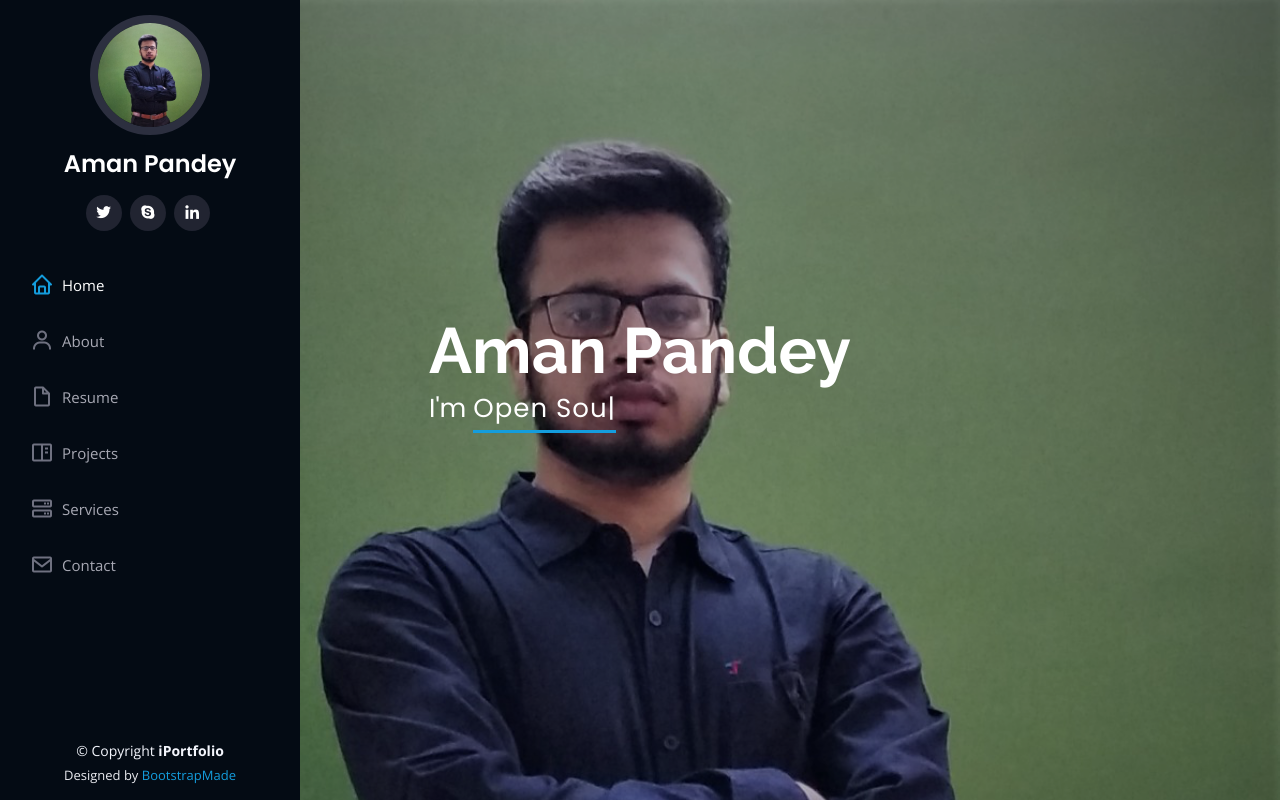
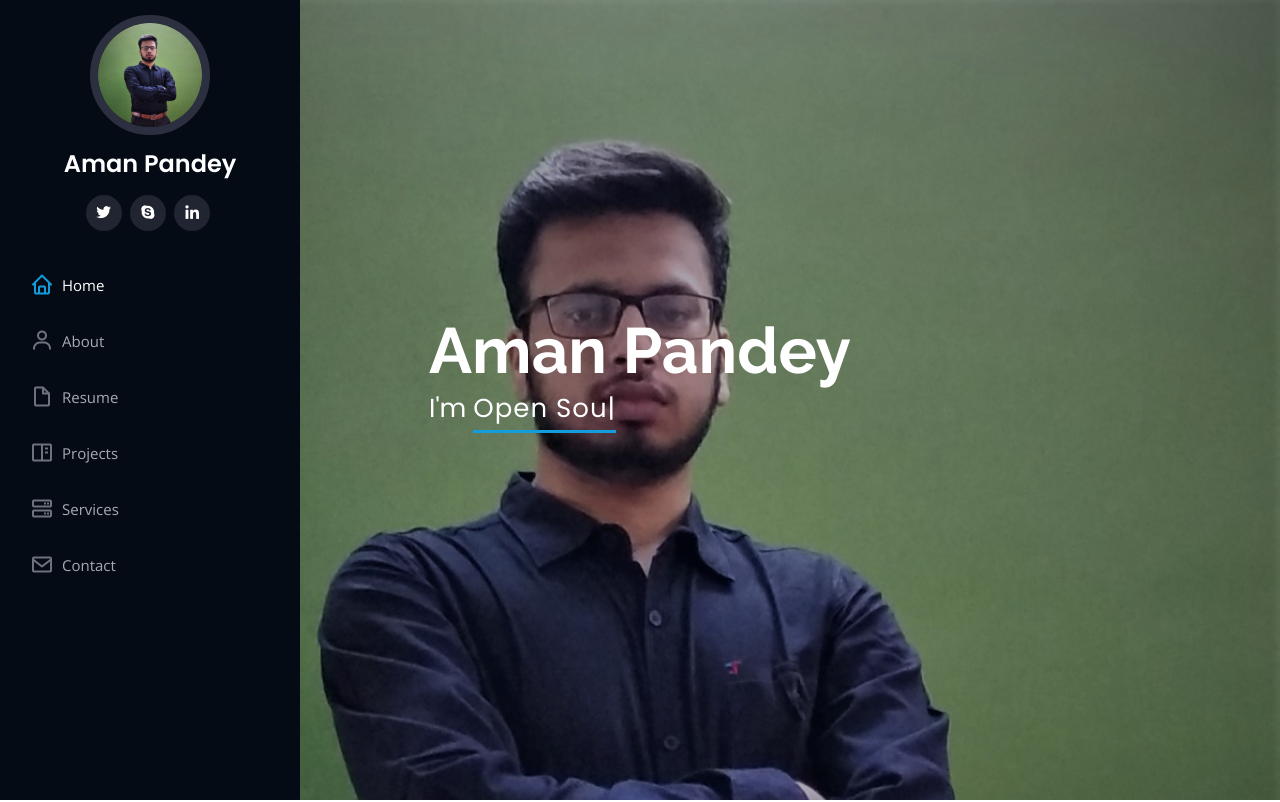
Before and after one commit to amanpandey0286/Aman_Pandey.github.io, a plain HTML site: page index.html in a window 1280 px wide. Shown: the top 802 px of the page. Drawn offline with nearby package versions, Linux system fonts and the light colour scheme.

Commit message:
new changes

```diff
--- a/index.html
+++ b/index.html
@@ -629,16 +629,16 @@
   <!-- ======= Footer ======= -->
   <footer id="footer">
     <div class="container">
-      <div class="copyright">
+      <!-- <div class="copyright">
         &copy; Copyright <strong><span>iPortfolio</span></strong>
       </div>
-      <div class="credits">
-        <!-- All the links in the footer should remain intact. -->
-        <!-- You can delete the links only if you purchased the pro version. -->
-        <!-- Licensing information: https://bootstrapmade.com/license/ -->
-        <!-- Purchase the pro version with working PHP/AJAX contact form: https://bootstrapmade.com/iportfolio-bootstrap-portfolio-websites-template/ -->
-        Designed by <a href="https://bootstrapmade.com/">BootstrapMade</a>
-      </div>
+      <div class="credits"> -->
+      <!-- All the links in the footer should remain intact. -->
+      <!-- You can delete the links only if you purchased the pro version. -->
+      <!-- Licensing information: https://bootstrapmade.com/license/ -->
+      <!-- Purchase the pro version with working PHP/AJAX contact form: https://bootstrapmade.com/iportfolio-bootstrap-portfolio-websites-template/ -->
+      <!-- Designed by <a href="https://bootstrapmade.com/">BootstrapMade</a> -->
+    </div>
     </div>
   </footer><!-- End  Footer -->
 
```
Also changed, not shown: portfolio-details.html (+2 -2 lines).
